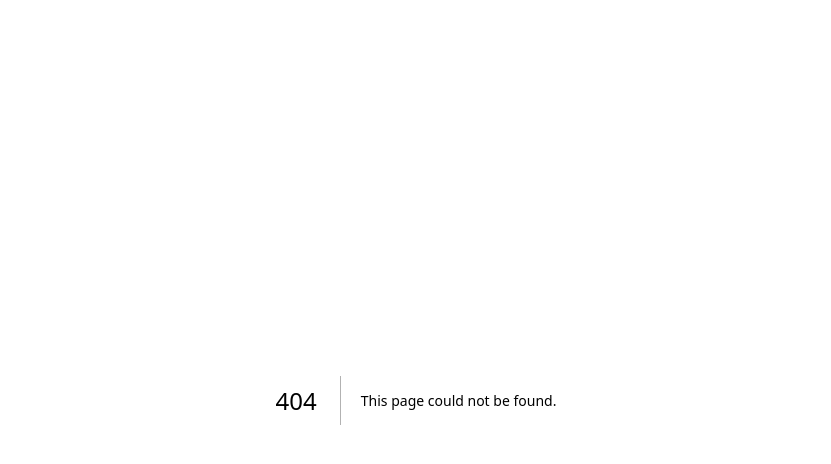
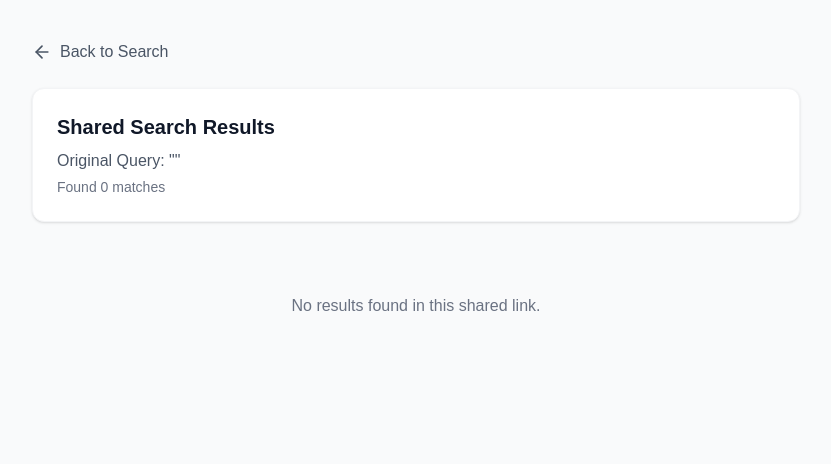
Before and after one commit to Rishet11/TraceX, a Next.js app: page /results in a window 1280 px wide. Before the commit this address had no page. Shown: the top 464 px of the page, without its empty margins (224-1055 px from the left). Built offline with nearby package versions, Linux system fonts and the light colour scheme.

Commit message:
feat: Add public results page for shared searches

```diff
--- /dev/null
+++ b/app/results/page.js
@@ -0,0 +1,71 @@
+'use client';
+
+import { useMemo, Suspense } from 'react';
+import { useSearchParams, useRouter } from 'next/navigation';
+import ResultCard from '@/components/ResultCard';
+import { decodeShareData } from '@/lib/urlEncoder';
+import { ArrowLeft } from 'lucide-react';
+
+function ResultsContent() {
+  const searchParams = useSearchParams();
+  const router = useRouter();
+
+  const { results, query } = useMemo(() => {
+    const data = searchParams.get('data');
+    if (!data) {
+      return { results: [], query: '' };
+    }
+    const decoded = decodeShareData(data);
+    if (decoded && Array.isArray(decoded.r)) {
+      return { results: decoded.r, query: decoded.q || '' };
+    }
+    console.error('Invalid share data');
+    return { results: [], query: '' };
+  }, [searchParams]);
+
+  return (
+    <div className="max-w-3xl mx-auto w-full space-y-8">
+       <div className="flex items-center gap-4 mb-6">
+          <button
+            onClick={() => router.push('/')}
+            className="flex items-center gap-2 text-gray-600 hover:text-gray-900 transition-colors"
+          >
+            <ArrowLeft size={20} /> Back to Search
+          </button>
+       </div>
+
+       <div className="bg-white p-6 rounded-xl shadow-sm border border-gray-100">
+          <h2 className="text-xl font-bold text-gray-900 mb-2">Shared Search Results</h2>
+          <p className="text-gray-600">Original Query: <span className="font-medium">&quot;{query}&quot;</span></p>
+          <p className="text-sm text-gray-500 mt-1">Found {results.length} matches</p>
+       </div>
+
+       <div className="space-y-4">
+          {results.map((tweet, i) => (
+             <ResultCard
+               key={i}
+               tweet={tweet}
+               similarity={tweet.score || tweet.similarityScore || 0} // robustness
+               badges={tweet.score === 100 ? ['Exact Match'] : []}
+             />
+          ))}
+       </div>
+
+       {results.length === 0 && (
+          <div className="text-center py-10 text-gray-500">
+             No results found in this shared link.
+          </div>
+       )}
+    </div>
+  );
+}
+
+export default function ResultsPage() {
+  return (
+    <main className="min-h-screen bg-gray-50 flex flex-col py-10 px-4 md:px-0">
+       <Suspense fallback={<div>Loading...</div>}>
+          <ResultsContent />
+       </Suspense>
+    </main>
+  );
+}
```
